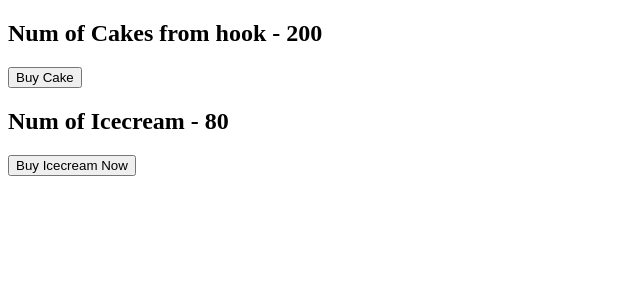
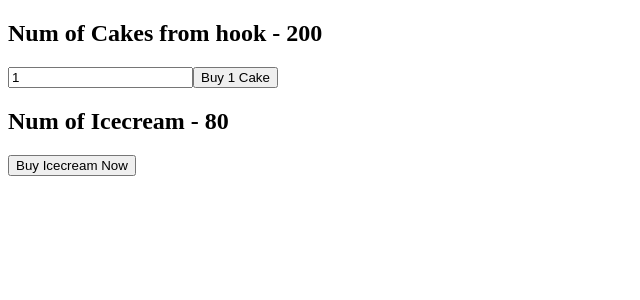
Before and after one commit to YasminSakhnini/redux-with-react, a React (Create React App) app in the folder redux-react/: page / in a window 1280 px wide. Shown: the top 300 px of the page, without its empty margins (0-640 px from the left). Built offline with nearby package versions, Linux system fonts and the light colour scheme.

Commit message:
Add payload to buyCake actions creator

```diff
--- a/redux-react/src/components/CakeContainer.js
+++ b/redux-react/src/components/CakeContainer.js
@@ -1,14 +1,19 @@
-import React from 'react';
+import React, { useState } from 'react';
 import { useSelector, useDispatch } from 'react-redux';
 import buyCake from '../store/actions/cakeActions';
 
 function CakeContainer() {
+  const [number, setNumer] = useState(1)
   const numOfCakes = useSelector(state => state.cake.numOfCakes)
   const dispatch = useDispatch();
   return (
     <div>
-      <h2>Num of Cakes from hook - {numOfCakes}</h2>
-      <button onClick={() => dispatch(buyCake())}>Buy Cake </button>
+      <h2>Num of Cakes from hook - { numOfCakes }</h2>
+      <input
+          type='text'
+          value={ number }
+          onChange={ e => setNumer(e.target.value)} />
+      <button onClick={() => dispatch(buyCake(number))}>Buy { number } Cake </button>
     </div>
   )
 }
--- a/redux-react/src/store/actions/cakeActions.js
+++ b/redux-react/src/store/actions/cakeActions.js
@@ -1,8 +1,10 @@
 import  { BUY_CAKE } from '../types';
 
-const buyCake = () => {
+const buyCake = (numberOfCakes = 1) => {
   return {
-    type: BUY_CAKE
+    type: BUY_CAKE,
+    // All this "payload" does is sending additional information to the reducer
+    payload: numberOfCakes
   }
 }
 
--- a/redux-react/src/store/reducers/cakeReducer.js
+++ b/redux-react/src/store/reducers/cakeReducer.js
@@ -1,14 +1,14 @@
-import  { BUY_CAKE } from '../types';
+import { BUY_CAKE } from '../types';
 
 const initialState = {
   numOfCakes: 200
 }
 
-const cakeReducer = (state = initialState, action ) => {
-  switch(action.type) {
+const cakeReducer = (state = initialState, action) => {
+  switch (action.type) {
     case BUY_CAKE: return {
       ...state,
-      numOfCakes: state.numOfCakes -1
+      numOfCakes: action.payload <= state.numOfCakes ? state.numOfCakes - action.payload : state.numOfCakes ,
     }
     default: return state
   }
```
